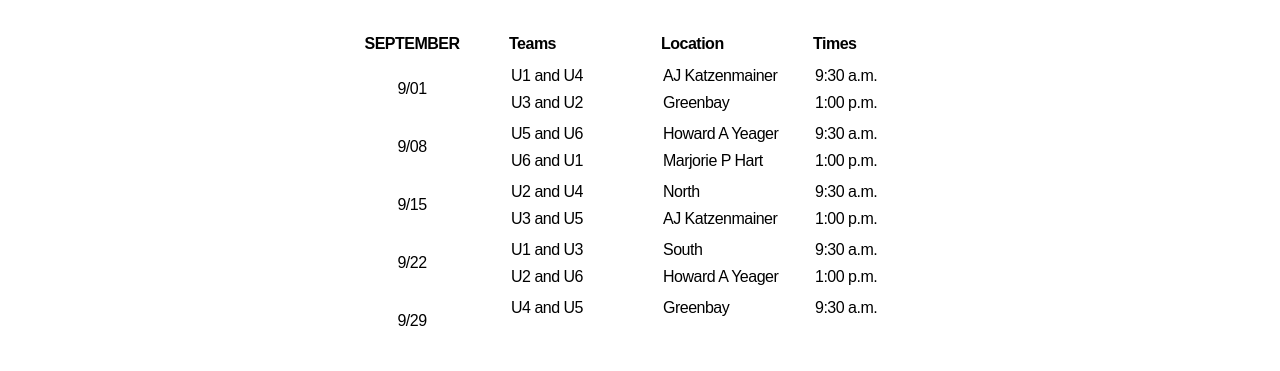
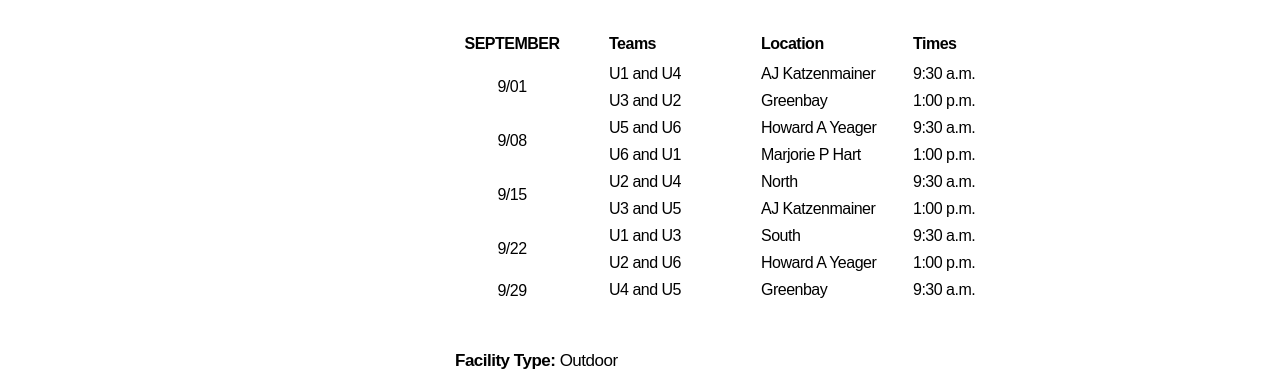
Before and after one commit to DaiM24/Task_4_Design2, a plain HTML site: page pages/games.html in a window 1280 px wide. Shown: the part 583-954 px from the top of the page. Drawn offline with Linux system fonts and the light colour scheme.

Commit message:
:wrench: Wrench: Refactor table

```diff
--- a/css/style.css
+++ b/css/style.css
@@ -119,7 +119,8 @@ ol, ul {
 }
 .container-games {
     font-family: Arial;
-    margin: 50px 0px 40px 200px;
+    width: 100vw;
+    margin: 50px 0px 40px 300px;
 }
 .title-games {
     margin-left: 130px;
@@ -197,7 +198,7 @@ td {
     margin-right: 4px;
 }
 .space-form2{
-    margin-right: 10px;
+    margin-right: 15px;
 }
 .item3 {
     display: grid;
--- a/pages/games.html
+++ b/pages/games.html
@@ -42,174 +42,56 @@
                     </thead>
                     <tbody>
                         <tr>
-                            <td class="table-center">9/01</td>
-                            <td>
-                                <table>
-                                    <tr>
+                            <td class="table-center" rowspan="2">9/01</td>
                             <td>U1 and U4</td>
-
+                            <td>AJ Katzenmainer</td>
+                            <td>9:30 a.m.</td>
                         </tr>
                         <tr>
                             <td>U3 and U2</td>
-                                    </tr>
-                                </table>
-                            </td>
-                            <td>
-                                <table>
-                                    <tr>
-                                        <td>AJ Katzenmainer</td>
+                            <td>Greenbay</td>
+                            <td>1:00 p.m.</td>
                         </tr>
                         <tr>
-                                        <td>Greenbay</td>
-                                    </tr>
-                                </table>
-                            </td>
-                            <td>
-                                <table>
-                                    <tr>
+                            <td class="table-center" rowspan="2">9/08</td>
+                            <td>U5 and U6</td>
+                            <td>Howard A Yeager</td>
                             <td>9:30 a.m.</td>
                         </tr>
                         <tr>
+                            <td>U6 and U1</td>
+                            <td>Marjorie P Hart</td>
                             <td>1:00 p.m.</td>
                         </tr>
-                                </table>
-                            </td>
-                        </tr>
                         <tr>
-                            <td class="table-center">9/08</td>
-                            <td>
-                                <table>
-                                    <tr>
-                                        <td>U5 and U6</td>
-
-                                    </tr>
-                                    <tr>
-                                        <td>U6 and U1</td>
-                                    </tr>
-                                </table>
-                            </td>
-                            <td>
-                                <table>
-                                    <tr>
-                                        <td>Howard A Yeager</td>
-                                    </tr>
-                                    <tr>
-                                        <td>Marjorie P Hart</td>
-                                    </tr>
-                                </table>
-                            </td>
-                            <td>
-                                <table>
-                                    <tr>
+                            <td class="table-center" rowspan="2">9/15</td>
+                            <td>U2 and U4</td>
+                            <td>North</td>
                             <td>9:30 a.m.</td>
                         </tr>
                         <tr>
+                            <td>U3 and U5</td>
+                            <td>AJ Katzenmainer</td>
                             <td>1:00 p.m.</td>
                         </tr>
-                                </table>
-                            </td>
-                        </tr>
                         <tr>
-                            <td class="table-center">9/15</td>
-                            <td>
-                                <table>
-                                    <tr>
-                                        <td>U2 and U4</td>
-
-                                    </tr>
-                                    <tr>
-                                        <td>U3 and U5</td>
-                                    </tr>
-                                </table>
-                            </td>
-                            <td>
-                                <table>
-                                    <tr>
-                                        <td>North</td>
-                                    </tr>
-                                    <tr>
-                                        <td>AJ Katzenmainer</td>
-                                    </tr>
-                                </table>
-                            </td>
-                            <td>
-                                <table>
-                                    <tr>
+                            <td class="table-center" rowspan="2">9/22</td>
+                            <td>U1 and U3</td>
+                            <td>South</td>
                             <td>9:30 a.m.</td>
                         </tr>
                         <tr>
+                            <td>U2 and U6</td>
+                            <td>Howard A Yeager</td>
                             <td>1:00 p.m.</td>
                         </tr>
-                                </table>
-                            </td>
-                        </tr>
                         <tr>
-                            <td class="table-center">9/22</td>
-                            <td>
-                                <table>
-                                    <tr>
-                                        <td>U1 and U3</td>
-
-                                    </tr>
-                                    <tr>
-                                        <td>U2 and U6</td>
-                                    </tr>
-                                </table>
-                            </td>
-                            <td>
-                                <table>
-                                    <tr>
-                                        <td>South</td>
-                                    </tr>
-                                    <tr>
-                                        <td>Howard A Yeager</td>
-                                    </tr>
-                                </table>
-                            </td>
-                            <td>
-                                <table>
-                                    <tr>
+                            <td class="table-center" rowspan="2">9/29</td>
+                            <td>U4 and U5</td>
+                            <td>Greenbay</td>
                             <td>9:30 a.m.</td>
                         </tr>
-                                    <tr>
-                                        <td>1:00 p.m.</td>
-                                    </tr>
-                                </table>
-                            </td>
-                        </tr>
-                        <tr>
-                            <td class="table-center">9/29</td>
-                            <td>
-                                <table>
-                                    <tr>
-                                        <td>U4 and U5</td>
-                                    </tr>
-                                    <tr>
-                                        <td></td>
-                                    </tr>
-                                </table>
-                            </td>
-                            <td>
-                                <table>
-                                    <tr>
-                                        <td>Greenbay</td>
-                                    </tr>
-                                    <tr>
-                                        <td></td>
-                                    </tr>
-                                </table>
-                            </td>
-                            <td>
-                                <table>
-                                    <tr>
-                                        <td>9:30 a.m.</td>
-                                    </tr>
-                                    <tr>
-                                        <td></td>
-                                    </tr>
-                                </table>
-                            </td>
-                        </tr>
+                        <tr></tr>
                     </tbody>
                 </table>
             </div>
```
Lines whose indentation alone changed are shown as unchanged.
